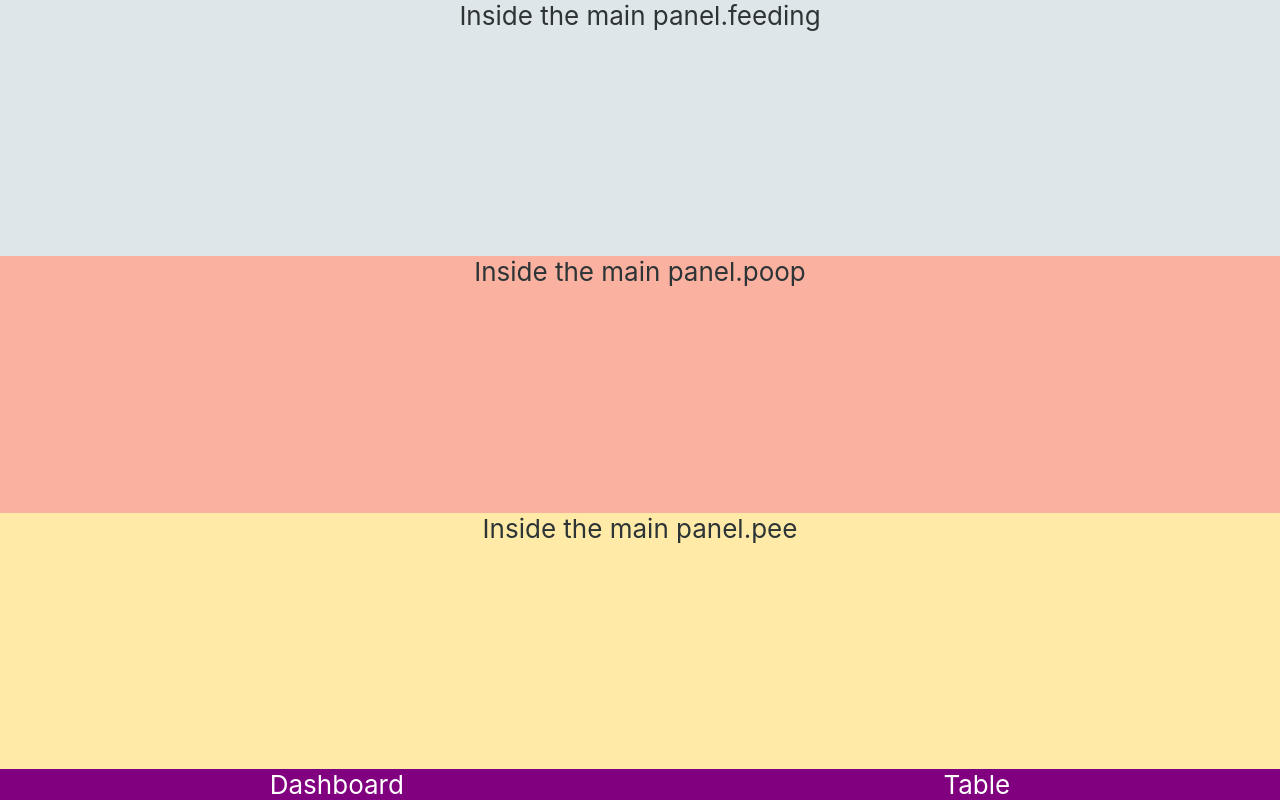
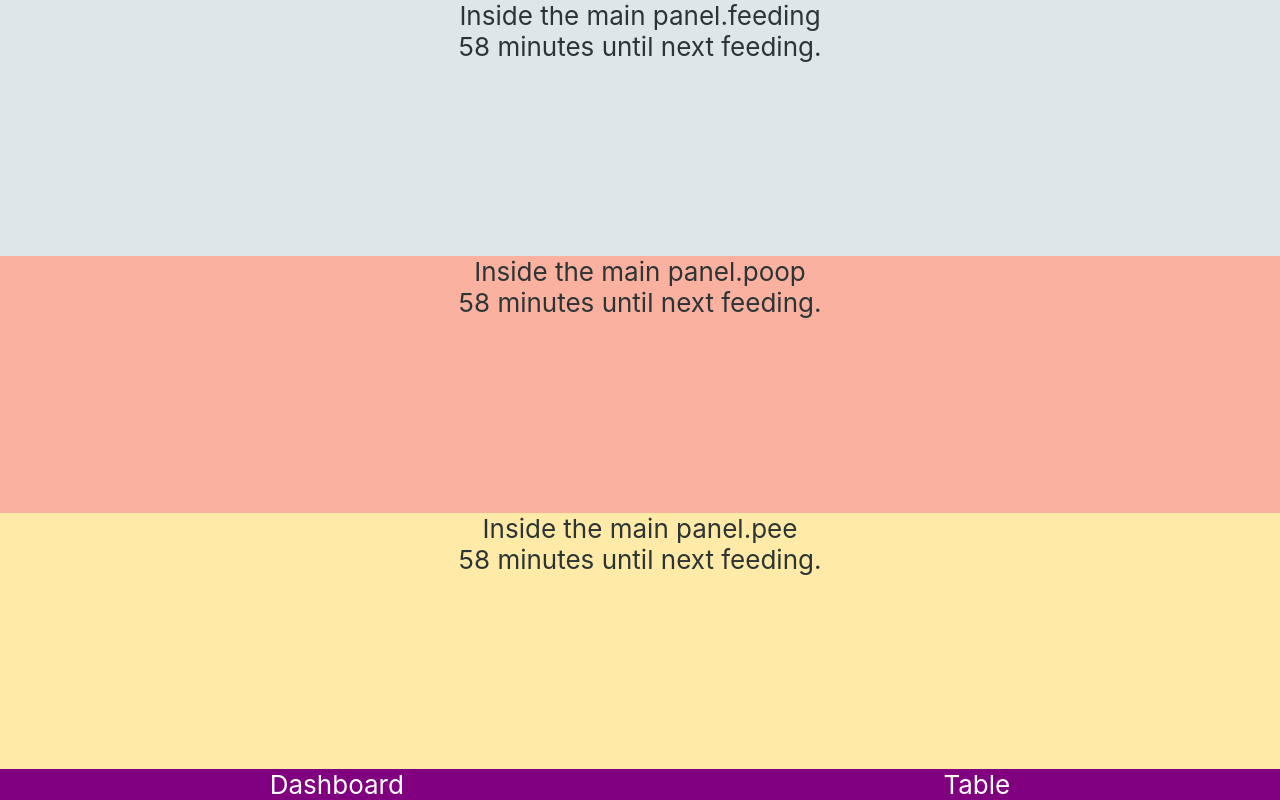
Before and after one commit to olivetreee/baby-tracker, a React (Create React App) app in the folder baby-tracker-client/: page / in a window 1280 px wide. Built offline with nearby package versions, Linux system fonts and the light colour scheme.

Commit message:
Basic data handling

```diff
--- a/baby-tracker-client/src/App.js
+++ b/baby-tracker-client/src/App.js
@@ -4,13 +4,20 @@ import NavBar from './NavBar/NavBar';
 import './App.css';
 
 class App extends Component {
+	constructor() {
+		super();
+		this.state = {
+			data: {}
+		};
+	}
+
   render() {
     return (
       <div className="App">
 				<div className="panels">
-					<MainPanel type="feeding" />
-					<MainPanel type="poop" />
-					<MainPanel type="pee" />
+					<MainPanel category="feeding" />
+					<MainPanel category="poop" />
+					<MainPanel category="pee" />
 				</div>
 				<NavBar />
       </div>
--- a/baby-tracker-client/src/MainPanel/MainPanel.jsx
+++ b/baby-tracker-client/src/MainPanel/MainPanel.jsx
@@ -6,19 +6,60 @@ import './MainPanel.css';
 class MainPanel extends React.Component {
 	constructor() {
 		super();
+		this.state = {
+			data: {}
+		};
 		this.renderNextTime = this.renderNextTime.bind(this);
 	}
 
+	componentDidMount() {
+		// fetch(
+		// 	`URL.GOES.HERE?category=${this.props.category}`
+		// ).then(async res => {
+		// 	try {
+		// 		const data = await res.json();
+		// 		console.log(res);
+		// 		console.log(data);
+		// 	} catch (err) {
+		// 		throw(err);
+		// 	}
+		// }).catch(err => console.log('@@@err', err));
+		const mockData = {
+			"statusCode": 200,
+			"item": {
+				"category": "feed",
+				"latest": "true",
+				"timestamp": 1551701678568
+			}
+		}
+		this.setState({ data: mockData });
+	}
+
 	renderNextTime() {
-		const { nextTimestamp } = this.props;
-		const timeDiff = Date.now() - nextTimestamp;
+		const { data } = this.state;
+		if (!data.item) {
+			return;
+		}
+		const timestamp = data.item.timestamp;
+		const nextFeeding = timestamp + 3 * 60 * 60 * 1000;
+		const timeDiff = nextFeeding - new Date().getTime();
+		return (
+			<div>
+				{ new Date(timeDiff).getMinutes() } minutes until next feeding.
+			</div>
+		)
 	}
 
 	render() {
+		const item = this.state.data.item;
 		return (
-			<div className={ cs('main-panel', this.props.type)}>
+			<div className={ cs('main-panel', this.props.category)}>
 				Inside the main panel.
-				{ this.props.type }
+				{ this.props.category }
+				{
+					item && item.category === 'feed' &&
+					this.renderNextTime()
+				}
 			</div>
 		)
 	}
```
